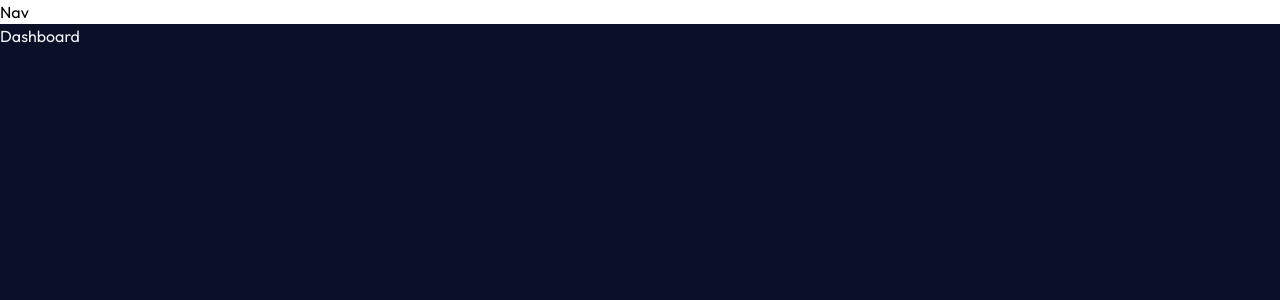
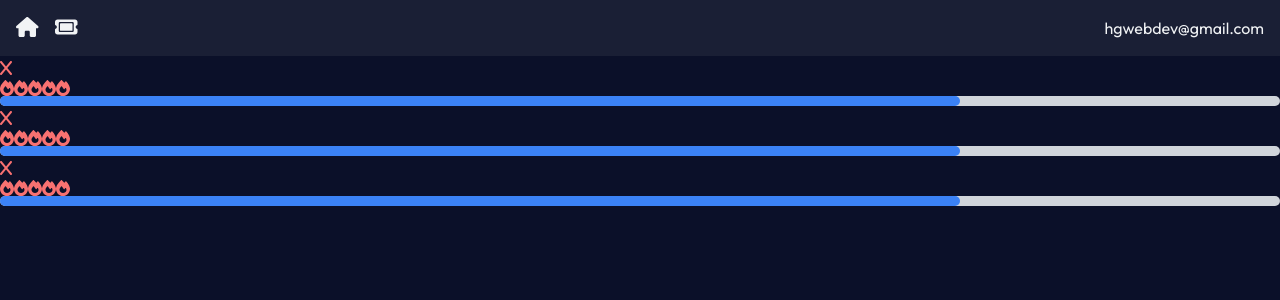
Before and after one commit to HillaryG1/NextJS-Issue-Tracker, a Next.js app: page / in a window 1280 px wide. Shown: the top 300 px of the page. Built offline with nearby package versions, Linux system fonts and the light colour scheme.

Commit message:
Implement Progress Bars

```diff
--- /dev/null
+++ b/app/(components)/DeleteBlock.jsx
@@ -0,0 +1,13 @@
+import { faX } from "@fortawesome/free-solid-svg-icons";
+import { FontAwesomeIcon } from "@fortawesome/react-fontawesome";
+
+const DeleteBlock = () => {
+  return (
+    <FontAwesomeIcon
+      icon={faX}
+      className="text-red-400 hover:cursor-pointer hover:text-red-200"
+    />
+  );
+};
+
+export default DeleteBlock;
--- a/app/(components)/Nav.jsx
+++ b/app/(components)/Nav.jsx
@@ -1,5 +1,23 @@
+import { faHome, faTicket } from "@fortawesome/free-solid-svg-icons";
+import { FontAwesomeIcon } from "@fortawesome/react-fontawesome";
+import Link from "next/link";
+
 const Nav = () => {
-  return <div>Nav</div>;
+  return (
+    <nav className="flex justify-between bg-nav p-4">
+      <div className="flex items-center space-x-4">
+        <Link href="/">
+          <FontAwesomeIcon icon={faHome} className="icon" />
+        </Link>
+        <Link href="TicketPage/new">
+          <FontAwesomeIcon icon={faTicket} className="icon" />
+        </Link>
+      </div>
+      <div>
+        <p className="text-main-text">hgwebdev@gmail.com</p>
+      </div>
+    </nav>
+  );
 };
 
 export default Nav;
--- /dev/null
+++ b/app/(components)/PriorityDisplay.jsx
@@ -0,0 +1,16 @@
+import { faFire } from "@fortawesome/free-solid-svg-icons";
+import { FontAwesomeIcon } from "@fortawesome/react-fontawesome";
+
+const PriorityDisplay = () => {
+  return (
+    <div className="flex justify-start align-baseline">
+      <FontAwesomeIcon icon={faFire} className="text-red-400" />
+      <FontAwesomeIcon icon={faFire} className="text-red-400" />
+      <FontAwesomeIcon icon={faFire} className="text-red-400" />
+      <FontAwesomeIcon icon={faFire} className="text-red-400" />
+      <FontAwesomeIcon icon={faFire} className="text-red-400" />
+    </div>
+  );
+};
+
+export default PriorityDisplay;
--- /dev/null
+++ b/app/(components)/ProgressBar.jsx
@@ -0,0 +1,12 @@
+const ProgressBar = () => {
+  return (
+    <div className="w-full bg-gray-300 rounded-full h-2.5">
+      <div
+        className="bg-blue-500 h-2.5 rounded-full"
+        style={{ width: "75%" }}
+      ></div>
+    </div>
+  );
+};
+
+export default ProgressBar;
--- /dev/null
+++ b/app/(components)/TicketCard.jsx
@@ -0,0 +1,15 @@
+import DeleteBlock from "./DeleteBlock";
+import PriorityDisplay from "./PriorityDisplay";
+import ProgressBar from "./ProgressBar";
+
+const TicketCard = () => {
+  return (
+    <div>
+      <DeleteBlock />
+      <PriorityDisplay />
+      <ProgressBar />
+    </div>
+  );
+};
+
+export default TicketCard;
--- a/app/globals.css
+++ b/app/globals.css
@@ -1,3 +1,14 @@
 @tailwind base;
 @tailwind components;
 @tailwind utilities;
+
+@layer components {
+  .icon {
+    @apply text-main-text text-xl;
+  }
+
+  .btn {
+    @apply hover: no-underline bg-blue-accent hover:bg-blue-accent-hover tracking-wider w-full text-center text-nav font-bold cursor-pointer uppercase px-4 py-2 rounded-md transition-colors block;
+  }
+
+}
--- a/app/page.jsx
+++ b/app/page.jsx
@@ -1,5 +1,13 @@
+import TicketCard from "./(components)/TicketCard";
+
 const Dashboard = () => {
-  return <div>Dashboard</div>;
+  return (
+    <div>
+      <TicketCard />
+      <TicketCard />
+      <TicketCard />
+    </div>
+  );
 };
 
 export default Dashboard;
--- a/tailwind.config.js
+++ b/tailwind.config.js
@@ -13,7 +13,7 @@
           "conic-gradient(from 180deg at 50% 50%, var(--tw-gradient-stops))",
       },
       colors: {
-        nav: "#18222f",
+        nav: "#1a1f35",
         page: "#0b1029",
         card: "#47566a",
         "card-hover": "#4f5e74",
```
Also changed, not shown: app/(components)/StatusDisplay.jsx (added).
